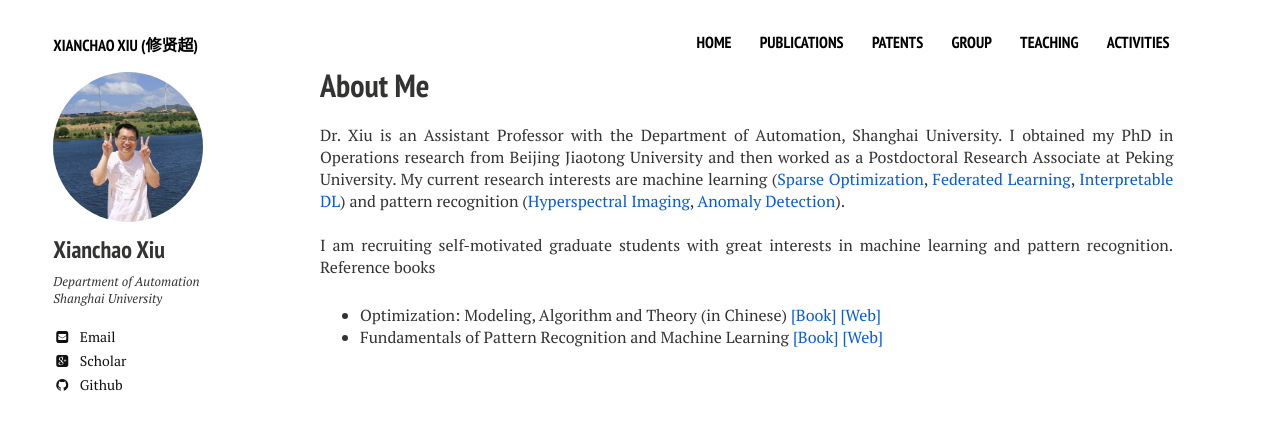
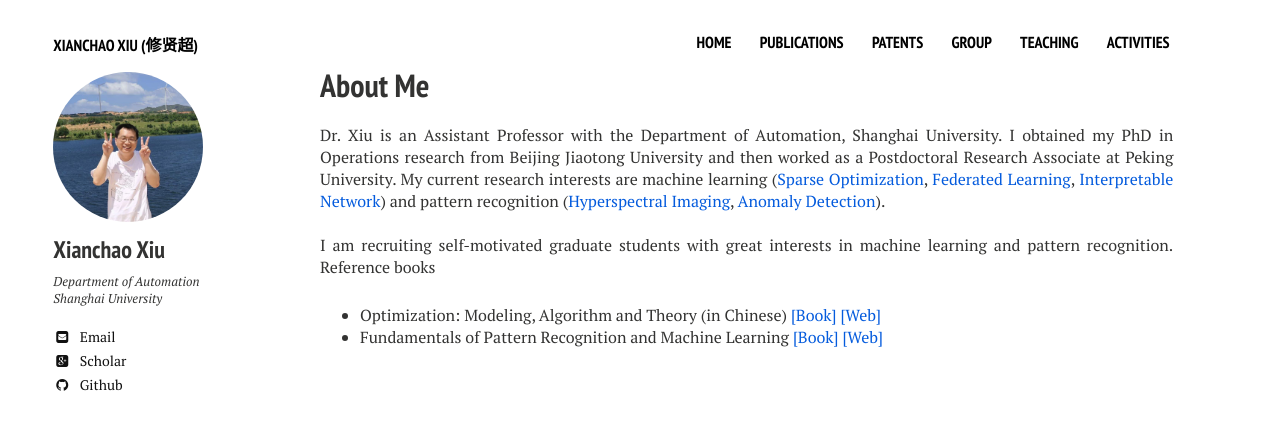
Before and after one commit to xianchaoxiu/xianchaoxiu.github.io, a Jekyll site: the page built from index.md, in a window 1280 px wide. Shown: the top 430 px of the page. Built offline with Jekyll 4.4.1, drawn with Linux system fonts in a browser that asks for light colours; nearby versions of some CDN libraries.

Commit message:
Update home2.html

```diff
--- a/_layouts/home2.html
+++ b/_layouts/home2.html
@@ -23,7 +23,7 @@
   <h1>About Me</h1>
       <p> Dr. Xiu is an Assistant Professor with the Department of Automation, Shanghai University.
 	      I obtained my PhD in Operations research from Beijing Jiaotong University and then worked as a Postdoctoral Research Associate at Peking University.
-	      My current research interests are machine learning (<a href="https://github.com/xianchaoxiu/Sparse-Optimization" class="textlink" target="_blank">Sparse Optimization</a>, <a href="https://github.com/xianchaoxiu/Federated-Learning" class="textlink" target="_blank">Federated Learning</a>, <a href="https://github.com/xianchaoxiu/Interpretable-DL" class="textlink" target="_blank">Interpretable DL</a>)
+	      My current research interests are machine learning (<a href="https://github.com/xianchaoxiu/Sparse-Optimization" class="textlink" target="_blank">Sparse Optimization</a>, <a href="https://github.com/xianchaoxiu/Federated-Learning" class="textlink" target="_blank">Federated Learning</a>, <a href="https://github.com/xianchaoxiu/Interpretable-Network" class="textlink" target="_blank">Interpretable Network</a>)
 	      and pattern recognition (<a href="https://github.com/xianchaoxiu/Hyperspectral-Imaging" class="textlink" target="_blank">Hyperspectral Imaging</a>, <a href="https://github.com/xianchaoxiu/Anomaly-Detection" class="textlink" target="_blank">Anomaly Detection</a>). <br><br>
 
 	 I am recruiting self-motivated graduate students with great interests in machine learning and pattern recognition. Reference books
```
